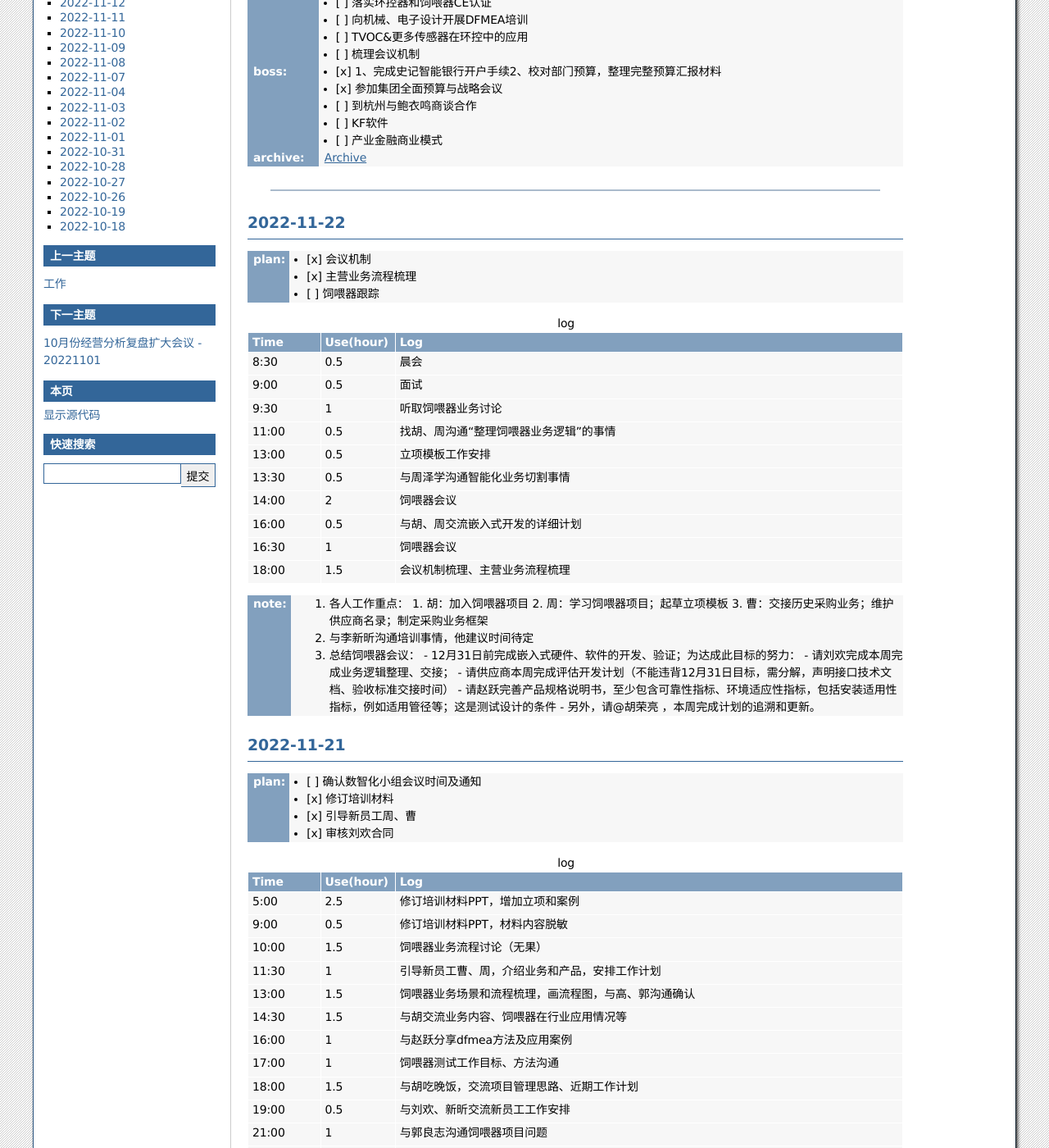
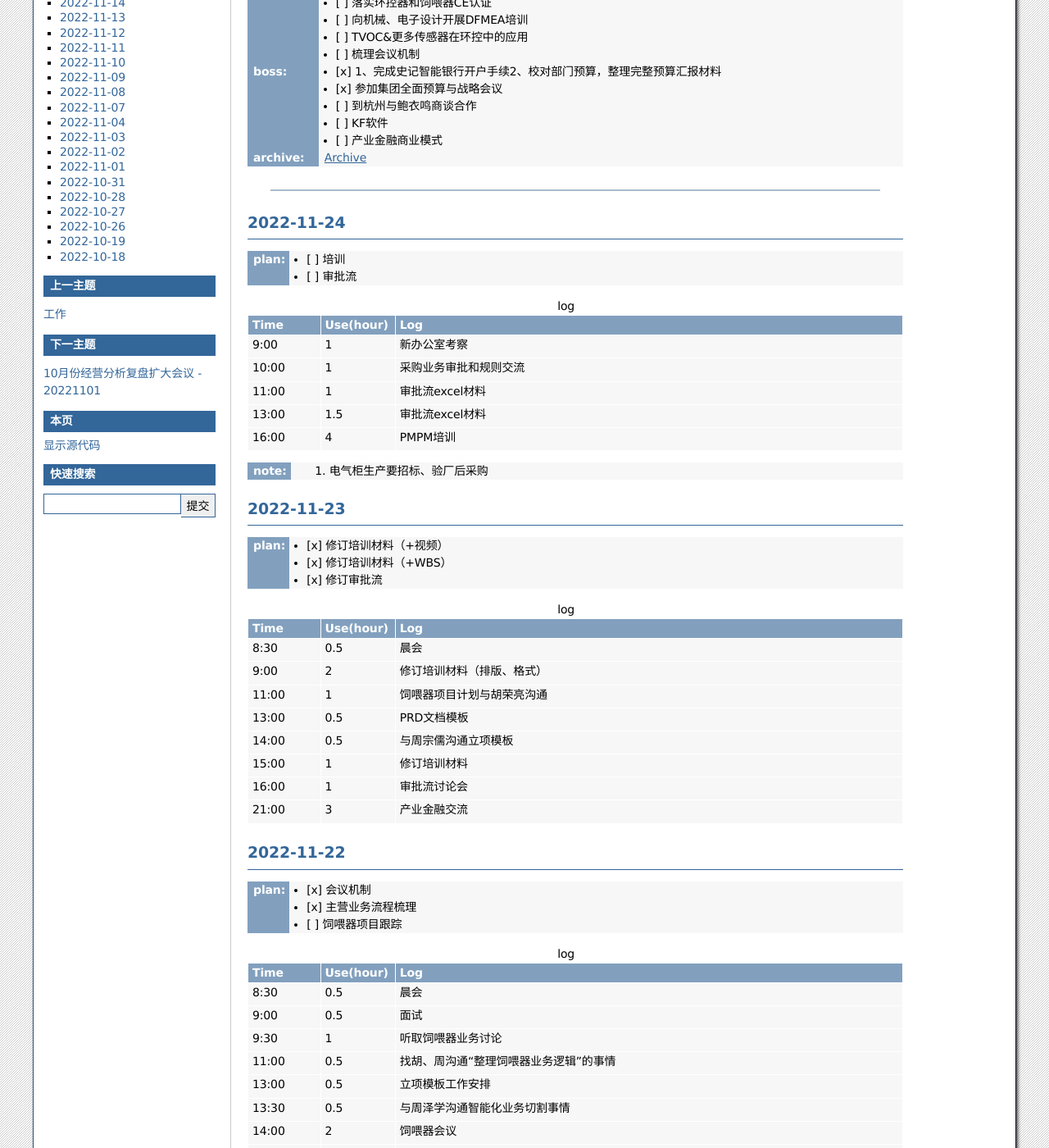
Before and after one commit to cruiurc/cruiurc.github.io, a Sphinx documentation site: the page built from source/work/sj/sj.rst, in a window 1280 px wide and 1400 px high, scrolled down 308 px. Shown: the whole window at 82% size. Built offline with Sphinx 7.4.7, drawn with Linux system fonts in a browser that asks for light colours.

Commit message:
20221123 work

```diff
--- a/source/work/sj/sj.rst
+++ b/source/work/sj/sj.rst
@@ -30,12 +30,54 @@
 
 ------
 
+2022-11-24
+-----------
+:plan:
+   - [ ] 培训
+   - [ ] 审批流
+
+.. csv-table:: log
+   :header: "Time", "Use(hour)", "Log"
+   :widths: 10, 10, 70
+
+   9:00, 1, 新办公室考察
+   10:00, 1, 采购业务审批和规则交流
+   11:00, 1, 审批流excel材料
+   13:00, 1.5, 审批流excel材料
+   16:00, 4, PMPM培训
+
+:note:
+   1. 电气柜生产要招标、验厂后采购
+
+
+
+2022-11-23
+-----------
+:plan:
+   - [x] 修订培训材料（+视频）
+   - [x] 修订培训材料（+WBS）
+   - [x] 修订审批流
+
+.. csv-table:: log
+   :header: "Time", "Use(hour)", "Log"
+   :widths: 10, 10, 70
+
+   8:30, 0.5, 晨会
+   9:00, 2, 修订培训材料（排版、格式）
+   11:00, 1, 饲喂器项目计划与胡荣亮沟通
+   13:00, 0.5, PRD文档模板
+   14:00, 0.5, 与周宗儒沟通立项模板
+   15:00, 1, 修订培训材料
+   16:00, 1, 审批流讨论会
+   21:00, 3, 产业金融交流
+
+
 2022-11-22
 -----------
 :plan:
    - [x] 会议机制
    - [x] 主营业务流程梳理
-   - [ ] 饲喂器跟踪
+   - [ ] 饲喂器项目跟踪
 
 .. csv-table:: log
    :header: "Time", "Use(hour)", "Log"
--- /dev/null
+++ b/source/work/sj/topic/产业金融交流-20221123.rst
@@ -0,0 +1,2 @@
+产业金融交流 - 2022-11-23
+=========================
```
